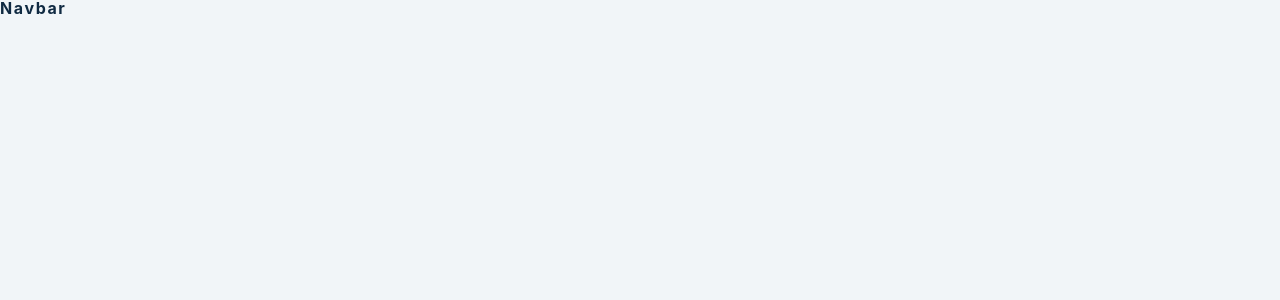
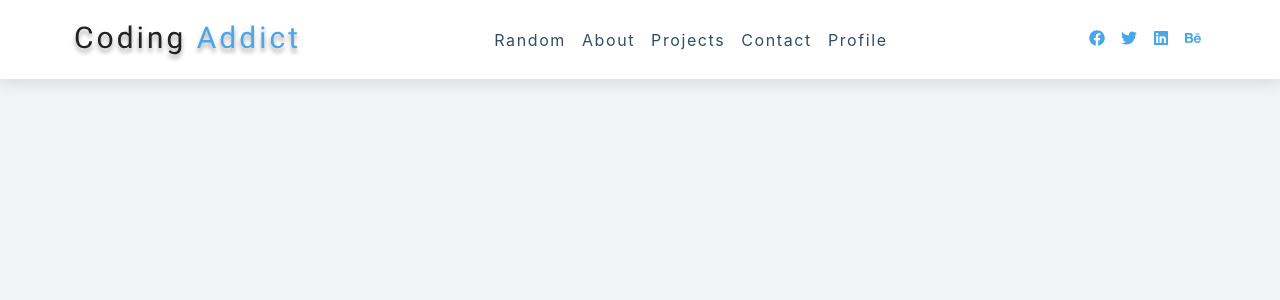
Before and after one commit to arun-kushwaha04/Navbar-React-Project, a React (Create React App) app: page / in a window 1280 px wide. Shown: the top 300 px of the page. Built offline with nearby package versions, Linux system fonts and the light colour scheme.

Commit message:
Created Nav bar structure

```diff
--- a/src/Navbar.js
+++ b/src/Navbar.js
@@ -4,7 +4,40 @@ import { links, social } from './data'
 import logo from './logo.svg'
 
 const Navbar = () => {
-  return <h4>navbar</h4>
+  return (
+    <nav>
+      <div className="nav-center">
+        <div className="nav-header">
+          <img src={logo} alt="logo" />
+          <button className="nav-toggle" >
+            <FaBars/>
+          </button>
+        </div>
+        <div className="links-container" >
+          <ul className="links" >
+            {links.map(element => {
+              const {id,url,text} = element;
+              return(
+                <li key={id}>
+                  <a href={url}>{text}</a>
+                </li>
+              )
+            })}
+          </ul>
+        </div>
+        <ul className="social-icons">
+          {social.map(element => {
+            const {id,url,icon} = element;
+            return(
+              <li key={id}>
+                <a href={url}>{icon}</a>
+              </li>
+            )
+          })}
+        </ul>
+      </div>
+    </nav>
+  )
 }
 
 export default Navbar
```
